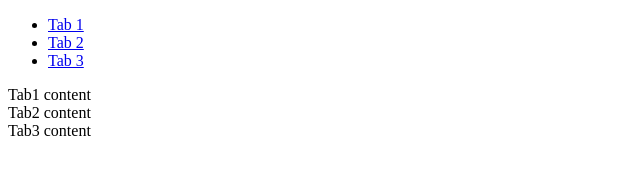
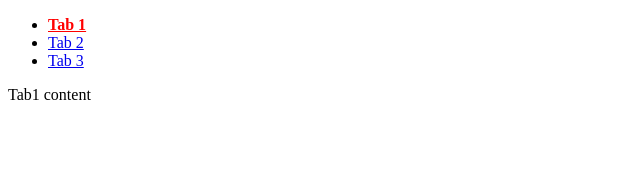
Before and after one commit to nguyenhieu67/tably, a website: page index.html in a window 1280 px wide. Shown: the whole page, without its empty margins (0-640 px from the left). Drawn offline with Linux system fonts and the light colour scheme.

Commit message:
render giao diện

```diff
--- a/index.html
+++ b/index.html
@@ -5,10 +5,18 @@
         <meta name="viewport" content="width=device-width, initial-scale=1.0" />
         <title>Tably</title>
         <link rel="stylesheet" href="./src/tably.js" />
+        <style>
+            .tably--active a {
+                color: red;
+                font-weight: 600;
+            }
+        </style>
     </head>
     <body>
+        <!-- Container -->
         <ul id="tabs">
-            <li class="tably--active">
+            <!-- Tabs -->
+            <li class="">
                 <a href="#tab1">Tab 1</a>
             </li>
             <li>
@@ -19,18 +27,19 @@
             </li>
         </ul>
 
+        <!-- Panels -->
         <div id="tab1">Tab1 content</div>
         <div id="tab2">Tab2 content</div>
         <div id="tab3">Tab3 content</div>
 
         <script src="./src/tably.js"></script>
-        <script>
+        <!-- <script>
             const tabs = new Tably("#tabs", {
                 // ...
             });
 
-            // tabs.toggle("#tab3");
+            // tabs.switch("#tab3");
             // tabs.destroy()
-        </script>
+        </script> -->
     </body>
 </html>
--- a/src/tably.js
+++ b/src/tably.js
@@ -0,0 +1,81 @@
+const $ = document.querySelector.bind(document);
+
+function Tably(selector, options = {}) {
+    this.container = document.querySelector(selector);
+
+    if (!this.container) {
+        console.error(
+            `Tably: No container found for selector ${this.container} `
+        );
+        return;
+    }
+
+    this.tabs = Array.from(document.querySelectorAll("li a"));
+    if (!this.tabs.length) {
+        console.error(`Tably: No tas found inside the container`);
+        return;
+    }
+
+    this.panels = this.tabs
+        .map((tab) => {
+            const panel = document.querySelector(tab.getAttribute("href"));
+            if (!panel) {
+                console.error(
+                    `Tably: No panel found for selector '${tab.getAttribute(
+                        "href"
+                    )}'`
+                );
+            }
+            return panel;
+        })
+        .filter(Boolean);
+
+    if (this.tabs.length !== this.panels.length) return;
+
+    this._originHTML = this.container.innerHTML;
+
+    this._panelHidden = () => {
+        this.panels.forEach((panel) => (panel.hidden = true));
+    };
+
+    this._panelActiveHidden = (panel = this.panels[0]) => {
+        const panelActive = panel;
+        return (panelActive.hidden = false);
+    };
+
+    this._init();
+}
+
+Tably.prototype._init = function () {
+    this._activeTab(this.tabs[0]);
+
+    this.tabs.forEach((tab) => {
+        tab.onclick = (event) => this._handelTabClick(event, tab);
+    });
+};
+
+Tably.prototype._handelTabClick = function (event, tab) {
+    event.preventDefault();
+
+    this._activeTab(tab);
+};
+
+Tably.prototype._activeTab = function (tab) {
+    this.tabs.forEach((tab) => {
+        tab.closest("li").classList.remove("tably--active");
+    });
+
+    tab.closest("li").classList.add("tably--active");
+
+    this.panels.forEach((panel) => (panel.hidden = true));
+
+    const panelActive = document.querySelector(tab.getAttribute("href"));
+    panelActive.hidden = false;
+};
+
+Tably.prototype.switch = function () {};
+
+Tably.prototype.destroy = function () {};
+
+const tabs = new Tably("#tabs", {});
+// tabs.destroy();
```
